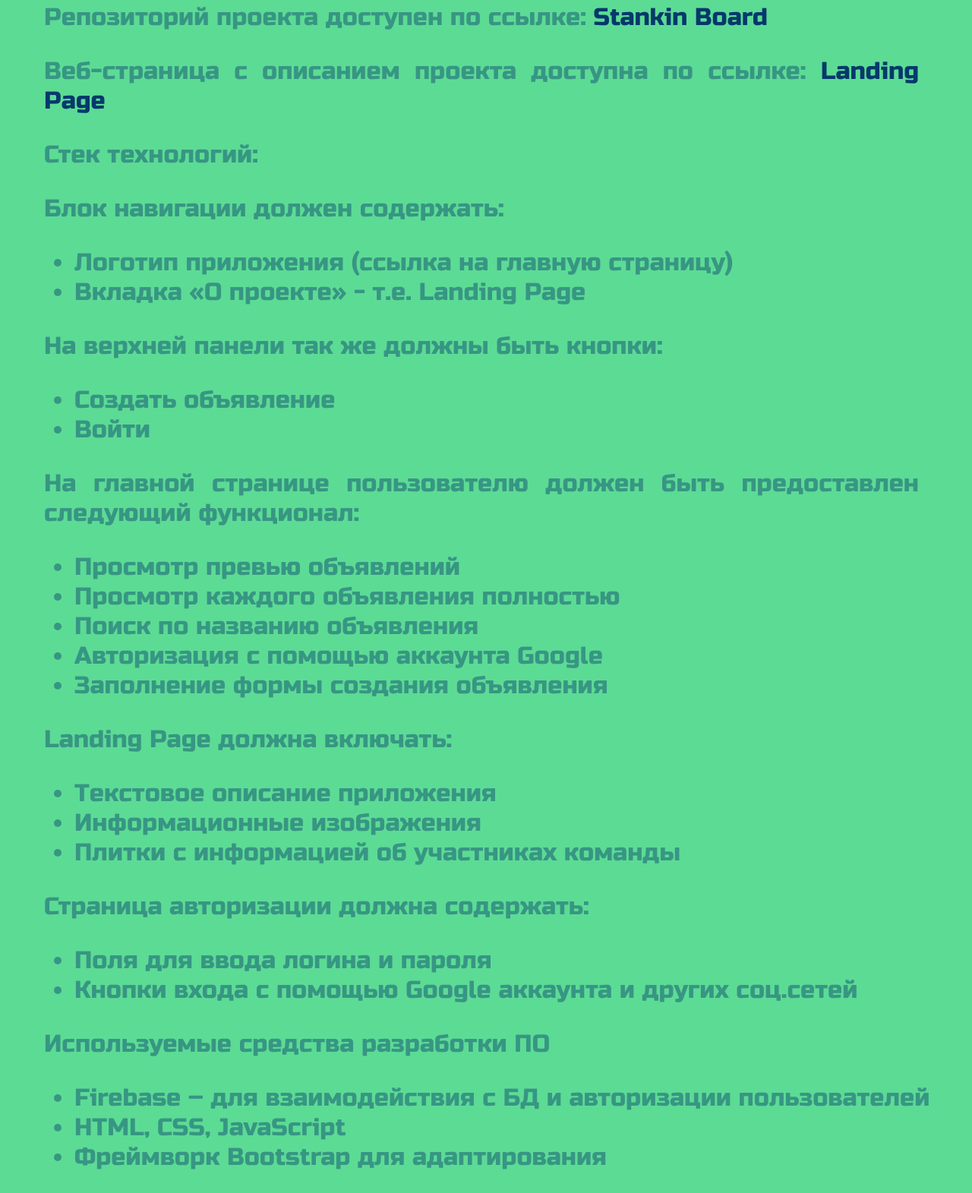
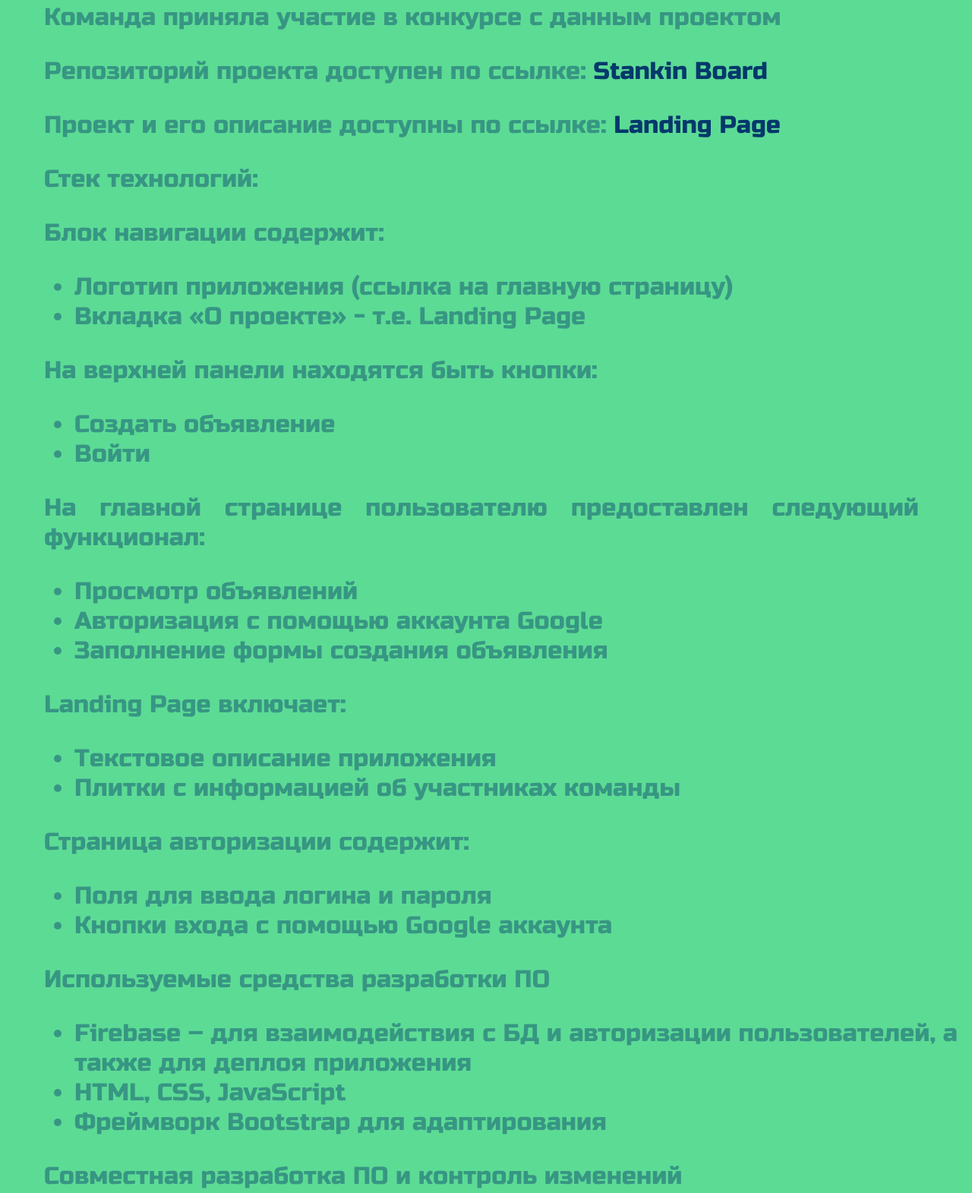
Before and after one commit to OlFil/OlFil.github.io, a plain HTML site: page index.html in a window 1280 px wide. Shown: the part 1747-3318 px from the top of the page at 76% size. Drawn offline with Linux system fonts and the light colour scheme.

Commit message:
update webPage

```diff
--- a/index.html
+++ b/index.html
@@ -53,55 +53,53 @@
         <section id="Lab2">
             <h2>Лабораторная работа 2</h2>
             <article>
-                <p>В ходе выполнения лабораторной работы 2 будет создано приложение «Станкин-доска», предназначенное для
+                <p>В ходе выполнения лабораторной работы 2  создано приложение «Станкин-доска», предназначенное для
                     продажи предметов студентами МГТУ «Станкин» внутри общежитий.</p>
                 <p>Роль в команде Empty: системное прораммирование (СП)</p>
+                <p>Команда приняла участие в конкурсе с данным проектом</p>
                 <p>Репозиторий проекта доступен по ссылке: <a href="https://github.com/OlFil/StankinBoard">Stankin
                         Board</a></p>
-                <p>Веб-страница с описанием проекта доступна по ссылке: <a href="https:">Landing Page</a></p>
+                <p>Проект и его описание доступны по ссылке: <a href="https://stankinboardempty.web.app/team">Landing Page</a></p>
                 <p>Стек технологий:</p>
-                <p>Блок навигации должен содержать:</p>
+                <p>Блок навигации содержит:</p>
                 <ul>
                     <li>Логотип приложения (ссылка на главную страницу)</li>
                     <li>Вкладка &laquo;О проекте&raquo; - т.е. Landing Page</li>
                 </ul>
-                <p>На верхней панели так же должны быть кнопки:</p>
+                <p>На верхней панели находятся быть кнопки:</p>
                 <ul>
                     <li>Создать объявление</li>
                     <li>Войти</li>
                 </ul>
-                <p>На главной странице пользователю должен быть предоставлен следующий функционал:</p>
+                <p>На главной странице пользователю предоставлен следующий функционал:</p>
                 <ul>
-                    <li>Просмотр превью объявлений</li>
-                    <li>Просмотр каждого объявления полностью</li>
-                    <li>Поиск по названию объявления</li>
+                    <li>Просмотр объявлений</li>
                     <li>Авторизация с помощью аккаунта Google</li>
                     <li>Заполнение формы создания объявления</li>
                 </ul>
-                <p>Landing Page должна включать:</p>
+                <p>Landing Page включает:</p>
                 <ul>
                     <li>Текстовое описание приложения</li>
-                    <li>Информационные изображения</li>
                     <li>Плитки с информацией об участниках команды</li>
                 </ul>
-                <p>Страница авторизации должна содержать:</p>
+                <p>Страница авторизации содержит:</p>
                 <ul>
                     <li>Поля для ввода логина и пароля</li>
-                    <li>Кнопки входа с помощью Google аккаунта и других соц.сетей</li>
+                    <li>Кнопки входа с помощью Google аккаунта</li>
                 </ul>
                 <p>Используемые средства разработки ПО</p>
                 <ul>
-                    <li>Firebase &ndash; для взаимодействия с БД и авторизации пользователей</li>
+                    <li>Firebase &ndash; для взаимодействия с БД и авторизации пользователей, а также для деплоя приложения</li>
                     <li>HTML, CSS, JavaScript</li>
                     <li>Фреймворк Bootstrap для адаптирования</li>
                 </ul>
                 <p>Совместная разработка ПО и контроль изменений</p>
                 <ul>
                     <li>Распределённая система управления версиями Git;</li>
-                    <li>Веб-сервис для хостинга IT-проектов и их совместной разработки GitHub</li>
                     <li>Trello &ndash; программа для управления проектами</li>
                 </ul>
             </article>
+
         </section>
 
         <section id="Lab3">
@@ -325,6 +323,7 @@
     <footer>
         <span>Филатова Ольга ИДМ-22-08</span>
         <span><a href="https://github.com/stankin/inet-2022/wiki/exam22">Билет №22</a></span>
+        <span><a href="https://github.com/stankin/inet-2022/wiki/exam22/_compare/7f747404fc6945dc0f3a1bea5a4b0c9bad00724e...a1901261b103f83aae0018a07d85455f2f132251">Мой вклад в реферат</a></span>
         <span>МГТУ "СТАНКИН" 2022 год</span>
     </footer>
 
```
